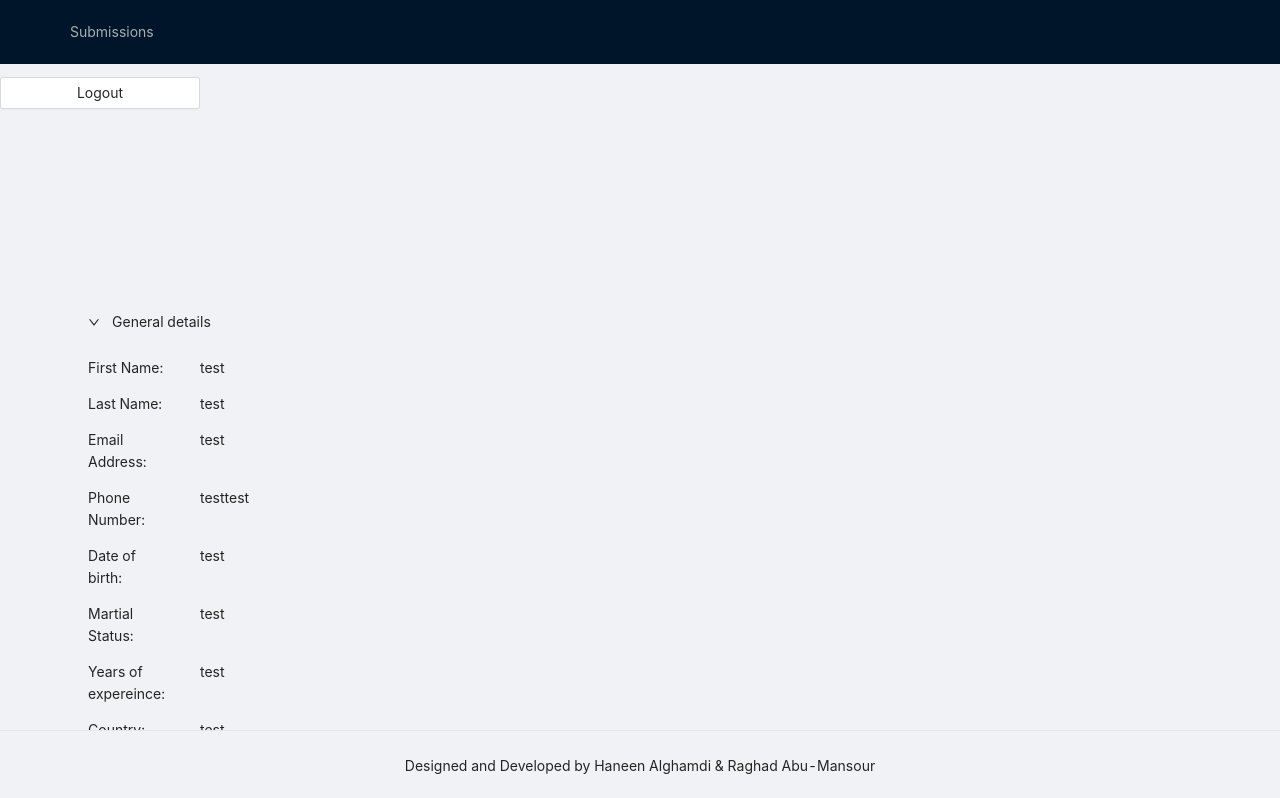
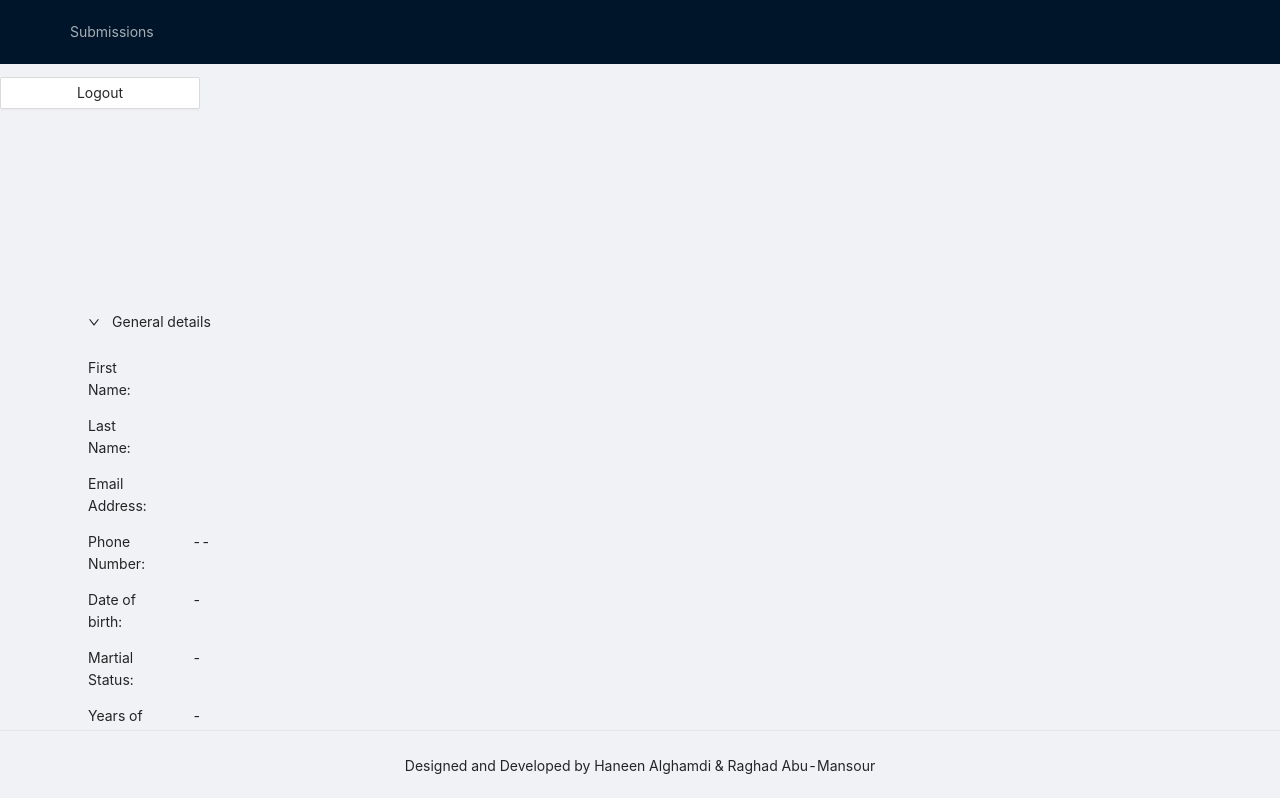
Before and after one commit to CV-Submission/CV-Submission_Frontend, a React (Create React App) app: page /view/1 in a window 1280 px wide. Shown: the top 798 px of the page. Built offline with nearby package versions, Linux system fonts and the light colour scheme; no server answers; sample sign-in values are in the browser's storage.

Commit message:
requests&view page: GET edu, attachment, details, POST edu

```diff
--- a/src/components/Submission/EditComponents/ProfileEdit.jsx
+++ b/src/components/Submission/EditComponents/ProfileEdit.jsx
@@ -5,6 +5,7 @@ import { UserOutlined, MailOutlined, PhoneOutlined } from '@ant-design/icons';
 import 'antd/dist/antd.css';
 import '../../styles.css';
 import NATIONALITIES from '../../../nationalities'
+import { useParams } from 'react-router-dom';
 
 const { Option } = Select;
 let nationalityOptions = [...NATIONALITIES.map((ele) => ({ value: ele }))];
@@ -17,15 +18,39 @@ function ProfileEdit(props) {
 			'content-type': 'application/json',
 		},
 	};
+	const {submission_id} = useParams()
 	const [hasDependents, setHasDependents] = useState(false);
 	const [Country, setCountry] = useState();
 	const [city_option, setcity_option] = useState([]);
 	const [CountryCode, setCountryCode] = useState();
 	const [SelectedCode, setSelectedCode] = useState();
 	const [userDetails, seUserDetails] = useState({
-		FirstName: JSON.parse(localStorage.getItem('get_userData')).user.first_name,
-		LastName: JSON.parse(localStorage.getItem('get_userData')).user.last_name,
-		Email: JSON.parse(localStorage.getItem('get_userData')).user.email,
+		FirstName:
+			JSON.parse(localStorage.getItem('userData_General')).FirstName ||
+			JSON.parse(localStorage.getItem('get_userData')).user.first_name,
+		LastName:
+			JSON.parse(localStorage.getItem('userData_General')).LastName ||
+			JSON.parse(localStorage.getItem('get_userData')).user.last_name,
+		Email:
+			JSON.parse(localStorage.getItem('userData_General')).Email ||
+			JSON.parse(localStorage.getItem('get_userData')).user.email,
+		// dateOfBirth: Date.parse(
+		// 	JSON.parse(localStorage.getItem('userData_General')).dateOfBirth
+		// ),
+		Country: JSON.parse(localStorage.getItem('userData_General')).Country,
+		City: JSON.parse(localStorage.getItem('userData_General')).City,
+		NumberOfDependents:
+			JSON.parse(localStorage.getItem('userData_General')).NumberOfDependents ||
+			0,
+		YearsOfExpereince: JSON.parse(localStorage.getItem('userData_General'))
+			.YearsOfExpereince,
+		MobileNumber: JSON.parse(localStorage.getItem('userData_General'))
+			.MobileNumber,
+		MartialStatus: JSON.parse(localStorage.getItem('userData_General'))
+			.MartialStatus,
+		CountryCode: SelectedCode,
+		Nationality: JSON.parse(localStorage.getItem('userData_General'))
+			.Nationality,
 	});
 
 	const handleCountry = (event) => {
@@ -68,17 +93,6 @@ function ProfileEdit(props) {
 	}, []);
 
 
-	// GET User details
-	useEffect(() => {
-		const data = { submission_id: localStorage.getItem('submissionID') };
-		axios
-			.get(`http://127.0.0.1:8000/api/UserDetial/`, data, config)
-			.then((res) => {
-				console.log('Profile GET &&&&&&& ---', res);
-			})
-			.catch((err) => console.log('profile GET &&&&& ---', err));
-	}, []);
-
 	// User Details Submit
 	const onFinish = (values) => {
 		// console.log('Success: @@@@@@@@@@@@@@@@@', values);
@@ -96,16 +110,17 @@ function ProfileEdit(props) {
 			MartialStatus: values['MartialStatus'],
 			CountryCode: SelectedCode,
 			Nationality: values.Nationality,
-			submission_id: localStorage.getItem('submissionID'), // get submission id from local storage, made on create
+			submission_id: submission_id, // get submission id from params
 		};
 
 		axios
 			.post(`http://127.0.0.1:8000/api/UserDetial/`, data, config)
 			.then((res) => {
-				console.log('Profile updated ---', res);
+				console.log('RES Profile updated ', res);
 				localStorage.setItem('userData_General', JSON.stringify(res.data));
+				seUserDetails(res.data)
 			})
-			.catch((err) => console.log('profile edit error ---', err));
+			.catch((err) => console.log('ERROR Profile edit ', err));
 	};
 
 	// toggle dependants field
@@ -124,6 +139,14 @@ function ProfileEdit(props) {
 					FirstName: userDetails['FirstName'],
 					LastName: userDetails['LastName'],
 					Email: userDetails['Email'],
+					// dateOfBirth: userDetails['dateOfBirth'],
+					YearsOfExpereince: userDetails['YearsOfExpereince'],
+					MartialStatus: userDetails['MartialStatus'],
+					NumberOfDependents: userDetails['NumberOfDependents'],
+					Country: userDetails['Country'],
+					City: userDetails['City'],
+					Nationality: userDetails['Nationality'],
+					MobileNumber: userDetails['MobileNumber'],
 				}}
 				onFinish={onFinish}>
 				<Form.Item
@@ -198,7 +221,7 @@ function ProfileEdit(props) {
 				</Form.Item>
 
 				<Form.Item label='Years of experience' name='YearsOfExpereince'>
-					<InputNumber min={0} max={10} />
+					<InputNumber min={0} max={40} />
 				</Form.Item>
 				<Form.Item
 					name='MartialStatus'
@@ -249,7 +272,7 @@ function ProfileEdit(props) {
 					rules={[
 						{
 							required: true,
-							message: 'Please enter your country!',
+							message: 'Please enter your city!',
 						},
 					]}>
 					<Select
--- a/src/components/Submission/List.jsx
+++ b/src/components/Submission/List.jsx
@@ -46,7 +46,7 @@ function List(props) {
 					))
 				) : (
 					<div className='container'>
-						<p> no submission created yet </p>
+						<p> no submissions created yet </p>
 					</div>
 				)}
 				<div className='container'>
--- a/src/components/Submission/View.jsx
+++ b/src/components/Submission/View.jsx
@@ -7,53 +7,10 @@ const { Panel } = Collapse;
 
 function View(props) {
 
-	const [attachments, setAttachments ] = useState()
-	const [userDetails, setUserDetails] = useState({
-		FirstName:
-			'test' || JSON.parse(localStorage.getItem('userData_general')).FirstName,
-		LastName:
-			'test' || JSON.parse(localStorage.getItem('userData_general')).LastName,
-		Email: 'test' || JSON.parse(localStorage.getItem('userData_general')).Email,
-		MobileNumber:
-			'test' ||
-			JSON.parse(localStorage.getItem('userData_general')).MobileNumber,
-		CountryCode:
-			'test' ||
-			JSON.parse(localStorage.getItem('userData_general')).CountryCode,
-		dateOfBirth:
-			'test' ||
-			JSON.parse(localStorage.getItem('userData_general')).dateOfBirth,
-		YearsOfExpereince:
-			'test' ||
-			JSON.parse(localStorage.getItem('userData_general')).YearsOfExpereince,
-		MartialStatus:
-			'test' ||
-			JSON.parse(localStorage.getItem('userData_general')).MartialStatus,
-		NumberOfDependents:
-			'test' ||
-			JSON.parse(localStorage.getItem('userData_general')).NumberOfDependents,
-		City: 'test' || JSON.parse(localStorage.getItem('userData_general')).City,
-		Country:
-			'test' || JSON.parse(localStorage.getItem('userData_general')).Country,
-		Nationality:
-			'test' ||
-			JSON.parse(localStorage.getItem('userData_general')).Nationality,
-
-		education: [
-			{
-				'degree-title': 'diploma',
-				gpa: 5,
-				'university-name': 'ksu',
-			},
-		],
-		attachment: [
-			{
-				'file-title': 'certificate',
-				file: 'file',
-			},
-		],
-	});
-	const [userData, setUserData] = useState() // from server
+	const [attachments, setAttachments ] = useState([])
+	const [education, setEducation] = useState([]);
+	const [userDetails, setUserDetails] = useState({});
+	const [userData, setUserData] = useState({}) // from server
 
 	const { submission_id } = useParams();
 	useEffect(()=>{
@@ -64,40 +21,62 @@ function View(props) {
 			},
 		};
 
+		// GET user model data
 		axios
 			.get(`http://127.0.0.1:8000/api-token-auth/user`, config)
 			.then((res) => {
 				console.log('res in view ', res);
 				localStorage.setItem('get_userData', JSON.stringify(res.data))
 				setUserData(res.data)
-				setUserDetails({
-					...userDetails,
-					FirstName: res.data.user.first_name,
-					LastName: res.data.user.last_name,
-					Email: res.data.user.email,
-				});
+				// setUserDetails({
+				// 	...userDetails,
+				// 	FirstName: res.data.user.first_name,
+				// 	LastName: res.data.user.last_name,
+				// 	Email: res.data.user.email,
+				// });
 			})
 			.catch((err) => console.log('ERROR in view ', err));
 
-
+			// GET user general details
 			axios
 				.get(`http://127.0.0.1:8000/api/UserDetial/`, config)
 				.then((res) => {
 					console.log('res in view USER DETIALS ', res);
+					// set local storage res.data[0]
+					localStorage.setItem('userData_General', JSON.stringify(res.data[0]));
+					setUserDetails(res.data[0])
 				})
 				.catch((err) =>
 					console.log('ERROR in view USER DETIALS ', err)
 				);
 
-				// get attachment
+				// GET attachment
 				axios
 					.get(`http://localhost:8000/api/Attachment/`, config)
 					.then((res) => {
 						console.log('res get attchments ', res)
-						const att = res.filter( (ele,id) => ele.submission_id === submission_id )
-						setAttachments([...attachments, att]);
+						// set local storage
+						localStorage.setItem(
+							'userData_Attachments',
+							JSON.stringify(res.data)
+						);
+						setAttachments(res.data);
 					})
 					.catch((err) => console.log('Error get attchments ', err));
+
+					// GET Education
+					axios
+						.get(`http://127.0.0.1:8000/api/Education/`, config)
+						.then((res) => {
+							console.log('RES GET education ', res);
+							localStorage.setItem(
+								'userData_Education',
+								JSON.stringify(res.data)
+							);
+							setEducation(res.data)
+						})
+						.catch((err) => console.log('ERROR GET education ', err));
+
 
 	}, [])
 
@@ -112,7 +91,7 @@ function View(props) {
 								<p>First Name: </p>
 							</Col>
 							<Col className='gutter-row' span={12}>
-								<p>{userDetails['FirstName']}</p>
+								<p>{userDetails['FirstName'] || userData['first_name']}</p>
 							</Col>
 						</Row>
 						<Row gutter={{ xs: 8, sm: 16, md: 24, lg: 32 }}>
@@ -120,7 +99,7 @@ function View(props) {
 								<p>Last Name: </p>
 							</Col>
 							<Col className='gutter-row' span={12}>
-								<p>{userDetails['LastName']}</p>
+								<p>{userDetails['LastName'] || userData['last_name']}</p>
 							</Col>
 						</Row>
 						<Row gutter={{ xs: 8, sm: 16, md: 24, lg: 32 }}>
@@ -128,7 +107,7 @@ function View(props) {
 								<p>Email Address: </p>
 							</Col>
 							<Col className='gutter-row' span={12}>
-								<p>{userDetails['Email']}</p>
+								<p>{userDetails['Email'] || userData['email']}</p>
 							</Col>
 						</Row>
 						<Row gutter={{ xs: 8, sm: 16, md: 24, lg: 32 }}>
@@ -137,8 +116,8 @@ function View(props) {
 							</Col>
 							<Col className='gutter-row' span={12}>
 								<p>
-									{userDetails['CountryCode']}
-									{userDetails['MobileNumber']}
+									{userDetails['CountryCode'] || '-'}
+									{userDetails['MobileNumber'] || '-'}
 								</p>
 							</Col>
 						</Row>
@@ -147,7 +126,7 @@ function View(props) {
 								<p>Date of birth: </p>
 							</Col>
 							<Col className='gutter-row' span={12}>
-								<p>{userDetails['dateOfBirth']}</p>
+								<p>{userDetails['dateOfBirth'] || '-'}</p>
 							</Col>
 						</Row>
 						<Row gutter={{ xs: 8, sm: 16, md: 24, lg: 32 }}>
@@ -155,7 +134,7 @@ function View(props) {
 								<p>Martial Status: </p>
 							</Col>
 							<Col className='gutter-row' span={12}>
-								<p>{userDetails['MartialStatus']}</p>
+								<p>{userDetails['MartialStatus'] || '-'}</p>
 							</Col>
 						</Row>
 						{userDetails['number-of-dependents'] > 0 ? (
@@ -164,7 +143,7 @@ function View(props) {
 									<p>Number of dependents: </p>
 								</div>
 								<div className='col'>
-									<p>{userDetails['NumberOfDependents']}</p>
+									<p>{userDetails['NumberOfDependents'] || '-'}</p>
 								</div>
 							</Row>
 						) : (
@@ -175,7 +154,7 @@ function View(props) {
 								<p>Years of expereince: </p>
 							</Col>
 							<Col className='gutter-row' span={12}>
-								<p>{userDetails['YearsOfExpereince']}</p>
+								<p>{userDetails['YearsOfExpereince'] || '-'}</p>
 							</Col>
 						</Row>
 						<Row gutter={{ xs: 8, sm: 16, md: 24, lg: 32 }}>
@@ -183,7 +162,7 @@ function View(props) {
 								<p>Country: </p>
 							</Col>
 							<Col className='gutter-row' span={12}>
-								<p>{userDetails['Country']}</p>
+								<p>{userDetails['Country'] || '-'}</p>
 							</Col>
 						</Row>
 						<Row gutter={{ xs: 8, sm: 16, md: 24, lg: 32 }}>
@@ -191,7 +170,7 @@ function View(props) {
 								<p>City: </p>
 							</Col>
 							<Col className='gutter-row' span={12}>
-								<p>{userDetails['City']}</p>
+								<p>{userDetails['City'] || '-'}</p>
 							</Col>
 						</Row>
 						<Row gutter={{ xs: 8, sm: 16, md: 24, lg: 32 }}>
@@ -199,19 +178,19 @@ function View(props) {
 								<p>Nationality: </p>
 							</Col>
 							<Col className='gutter-row' span={12}>
-								<p>{userDetails['Nationality']}</p>
+								<p>{userDetails['Nationality'] || '-'}</p>
 							</Col>
 						</Row>
 					</Panel>
 					<Panel header='Education' key='2'>
-						{userDetails.education.map((ele, index) => (
+						{education.map((ele, index) => (
 							<div>
 								<Row gutter={{ xs: 8, sm: 16, md: 24, lg: 32 }}>
 									<Col className='gutter-row' span={12}>
 										<p>Degree Title: </p>
 									</Col>
 									<Col className='gutter-row' span={12}>
-										<p>{ele['degree-title']}</p>
+										<p>{ele['DegreeTitle']}</p>
 									</Col>
 								</Row>
 								<Row gutter={{ xs: 8, sm: 16, md: 24, lg: 32 }}>
@@ -219,7 +198,7 @@ function View(props) {
 										<p>GPA: </p>
 									</Col>
 									<Col className='gutter-row' span={12}>
-										<p>{ele['gpa']}</p>
+										<p>{ele['GPA']}</p>
 									</Col>
 								</Row>
 								<Row gutter={{ xs: 8, sm: 16, md: 24, lg: 32 }}>
@@ -227,21 +206,21 @@ function View(props) {
 										<p>University name: </p>
 									</Col>
 									<Col className='gutter-row' span={12}>
-										<p>{ele['university-name']}</p>
+										<p>{ele['University']}</p>
 									</Col>
 								</Row>
 							</div>
 						))}
 					</Panel>
 					<Panel header='Attachments' key='3'>
-						{userDetails.attachment.map((ele, index) => (
+						{attachments.map((ele, index) => (
 							<div>
 								<Row gutter={{ xs: 8, sm: 16, md: 24, lg: 32 }}>
 									<Col className='gutter-row' span={12}>
 										<p>File title: </p>
 									</Col>
 									<Col className='gutter-row' span={12}>
-										<p>{ele['file-title']}</p>
+										<p>{ele['FileName']}</p>
 									</Col>
 								</Row>
 								<Row gutter={{ xs: 8, sm: 16, md: 24, lg: 32 }}>
@@ -249,7 +228,7 @@ function View(props) {
 										<p>File: </p>
 									</Col>
 									<Col className='gutter-row' span={12}>
-										<p>{ele['file']}</p>
+										<p>{ele['File']}</p>
 									</Col>
 								</Row>
 							</div>
@@ -260,10 +239,7 @@ function View(props) {
 
 			<Row gutter={{ xs: 8, sm: 16, md: 24, lg: 32 }}>
 				<Link to={`/edit/${submission_id}`}>
-					<Button
-						type='primary'
-						htmlType='button'
-						className='sign-form-button'>
+					<Button type='primary' htmlType='button' className='sign-form-button'>
 						Edit
 					</Button>
 				</Link>
```
Also changed, not shown: src/components/Submission/EditComponents/Education.jsx (+6 -2 lines).
